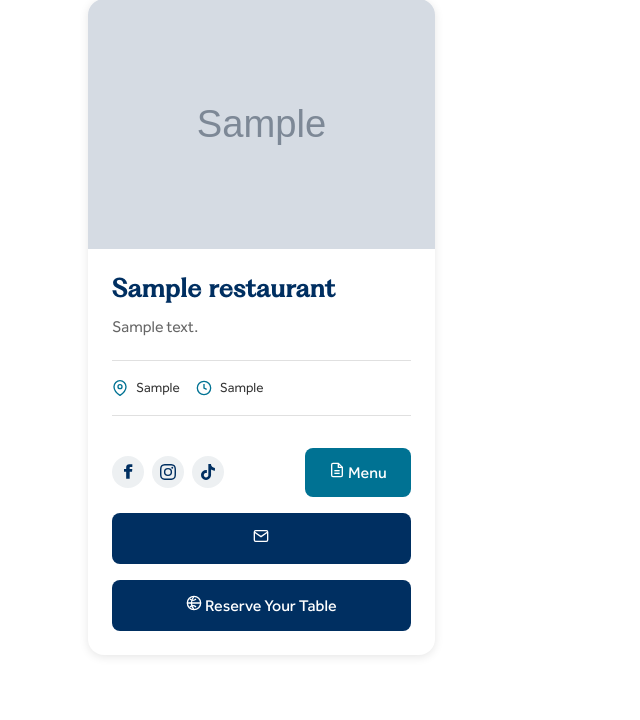
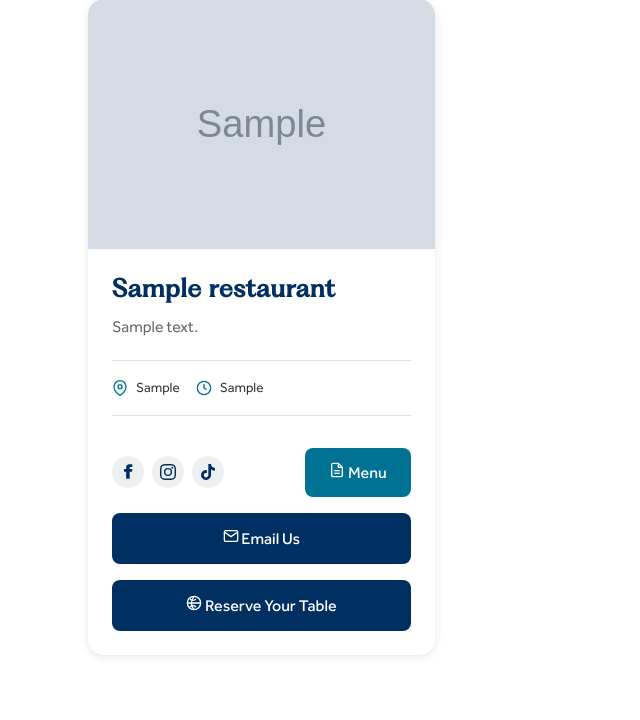
Before and after one commit to MidoCobra/hilton, a Django app: page /restaurants/ in a window 1280 px wide. Shown: the part 483-1203 px from the top of the page, without its empty margins (0-640 px from the left). Run offline with Django 5.2, Linux system fonts and the light colour scheme; tables that the repository leaves empty hold one stand-in row (values such as "Sample post"); grey boxes marked "Sample" are stand-in pictures; some web fonts are replaced.

Commit message:
Update restaurants.html

```diff
--- a/templates/restaurants.html
+++ b/templates/restaurants.html
@@ -93,6 +93,7 @@
                         {% if restaurant.email %}
                         <a href="mailto:{{ restaurant.email }}?subject=Table Reservation at {{ restaurant.name }}" class="btn btn-secondary btn-icon" style="width: 100%; justify-content: center; padding: 0.8rem 1rem;">
                             <svg viewBox="0 0 24 24" fill="none" stroke="currentColor" stroke-width="2"><path d="M4 4h16c1.1 0 2 .9 2 2v12c0 1.1-.9 2-2 2H4c-1.1 0-2-.9-2-2V6c0-1.1.9-2 2-2z"/><polyline points="22,6 12,13 2,6"/></svg>
+                            {% trans "Email Us" %}
                         </a>
                         {% endif %}
                         {% if restaurant.reservation_website %}
```
